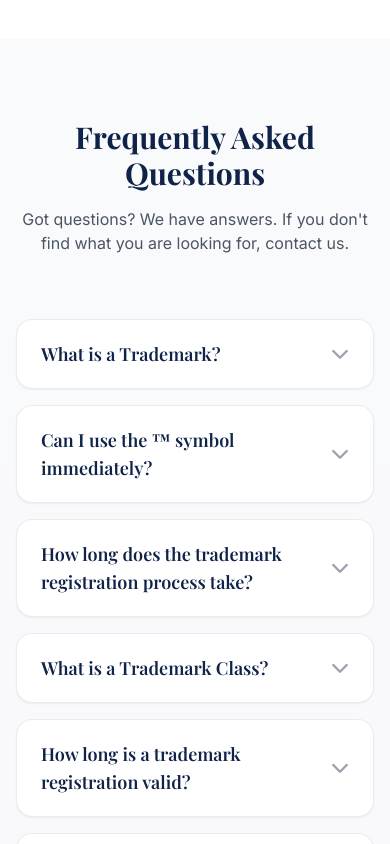
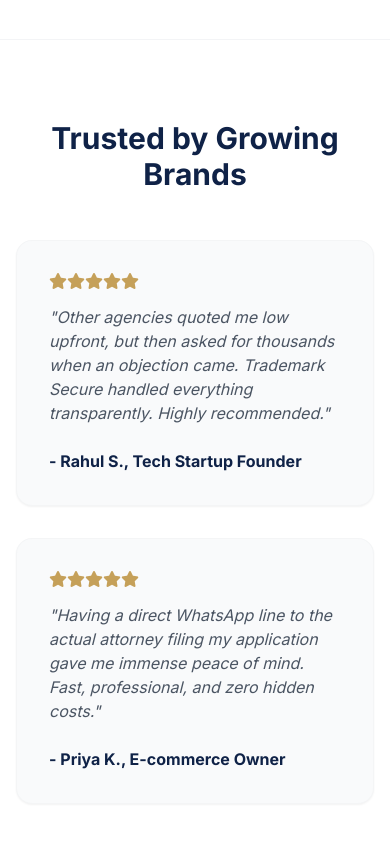
Before and after one commit to jrhfusfb/Trademark-Secure-Co, a React (Vite) app in the folder frontend/: page / in a window 390 px wide. Shown: the part 6920-7764 px from the top of the page. Built offline with nearby package versions, Linux system fonts and the light colour scheme.

Commit message:
Feature: add client testimonials section below contact form and above FAQs, update Navbar with Reviews link

```diff
--- a/frontend/src/components/Navbar.jsx
+++ b/frontend/src/components/Navbar.jsx
@@ -35,6 +35,7 @@
             <a href="#services" className="text-gray-600 hover:text-secondary font-medium transition duration-300 relative after:absolute after:bottom-0 after:left-0 after:w-0 after:h-0.5 after:bg-secondary hover:after:w-full after:transition-all after:duration-300">Services</a>
             <a href="#pricing" className="text-gray-600 hover:text-secondary font-medium transition duration-300 relative after:absolute after:bottom-0 after:left-0 after:w-0 after:h-0.5 after:bg-secondary hover:after:w-full after:transition-all after:duration-300">Pricing</a>
             <a href="#difference" className="text-gray-600 hover:text-secondary font-medium transition duration-300 relative after:absolute after:bottom-0 after:left-0 after:w-0 after:h-0.5 after:bg-secondary hover:after:w-full after:transition-all after:duration-300">Why Us</a>
+            <a href="#testimonials" className="text-gray-600 hover:text-secondary font-medium transition duration-300 relative after:absolute after:bottom-0 after:left-0 after:w-0 after:h-0.5 after:bg-secondary hover:after:w-full after:transition-all after:duration-300">Reviews</a>
           </div>
 
           <div className="hidden md:flex items-center gap-4">
@@ -81,6 +82,13 @@
             >
               Why Us
             </a>
+            <a
+              href="#testimonials"
+              onClick={toggleMenu}
+              className="block px-3 py-2.5 rounded-md text-base font-medium text-gray-700 hover:text-secondary hover:bg-gray-50 transition"
+            >
+              Reviews
+            </a>
             <div className="border-t border-gray-100 my-2 pt-2 px-3 flex flex-col gap-3">
               <a
                 href="#contact"
--- a/frontend/src/pages/Index8Page.jsx
+++ b/frontend/src/pages/Index8Page.jsx
@@ -461,6 +461,29 @@
         </div>
       </section>
 
+      {/* Testimonials Section */}
+      <section id="testimonials" className="py-20 bg-white border-t border-gray-100">
+        <div className="max-w-7xl mx-auto px-4 sm:px-6 lg:px-8 text-center">
+          <h2 className="text-3xl font-bold text-primary mb-12">Trusted by Growing Brands</h2>
+          <div className="grid md:grid-cols-2 gap-8 max-w-4xl mx-auto perspective-1000">
+            <div className="bg-gray-50 p-8 rounded-2xl border border-gray-100/80 text-left card-3d shadow-sm">
+              <div className="flex text-secondary mb-4">
+                <i className="fa-solid fa-star"></i><i className="fa-solid fa-star"></i><i className="fa-solid fa-star"></i><i className="fa-solid fa-star"></i><i className="fa-solid fa-star"></i>
+              </div>
+              <p className="text-gray-600 italic mb-6">"Other agencies quoted me low upfront, but then asked for thousands when an objection came. Trademark Secure handled everything transparently. Highly recommended."</p>
+              <p className="font-bold text-primary">- Rahul S., Tech Startup Founder</p>
+            </div>
+            <div className="bg-gray-50 p-8 rounded-2xl border border-gray-100/80 text-left card-3d shadow-sm">
+              <div className="flex text-secondary mb-4">
+                <i className="fa-solid fa-star"></i><i className="fa-solid fa-star"></i><i className="fa-solid fa-star"></i><i className="fa-solid fa-star"></i><i className="fa-solid fa-star"></i>
+              </div>
+              <p className="text-gray-600 italic mb-6">"Having a direct WhatsApp line to the actual attorney filing my application gave me immense peace of mind. Fast, professional, and zero hidden costs."</p>
+              <p className="font-bold text-primary">- Priya K., E-commerce Owner</p>
+            </div>
+          </div>
+        </div>
+      </section>
+
       {/* FAQ Section */}
       <section id="faq" className="py-20 bg-gray-50/50">
         <div className="max-w-4xl mx-auto px-4 sm:px-6 lg:px-8">
```
